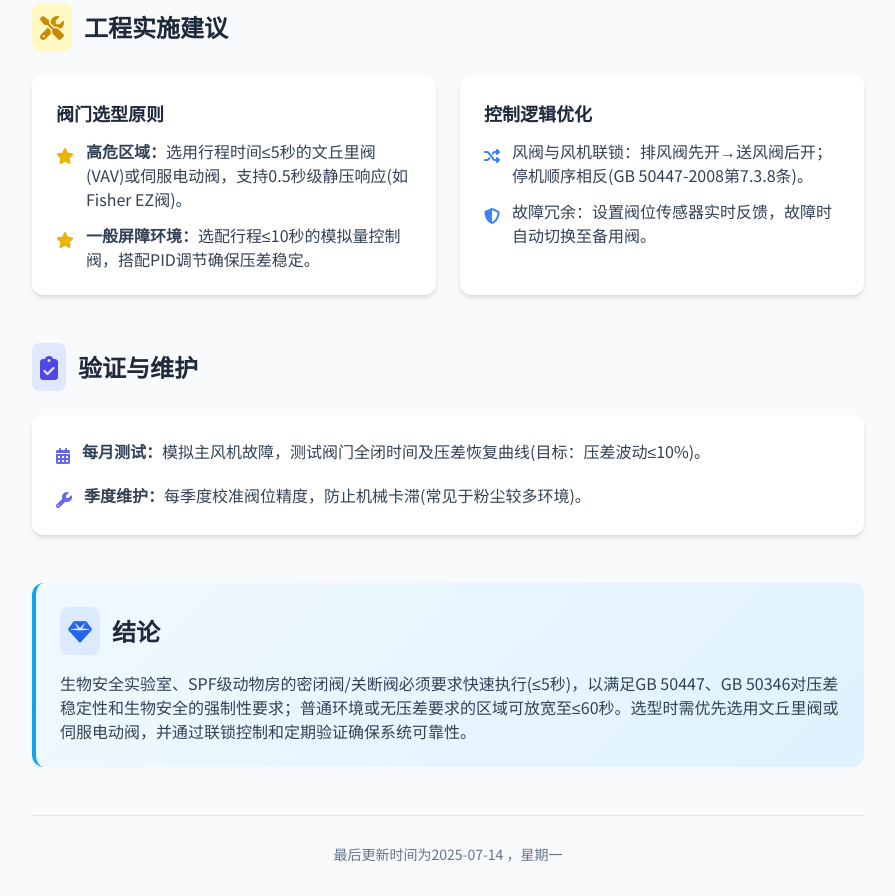
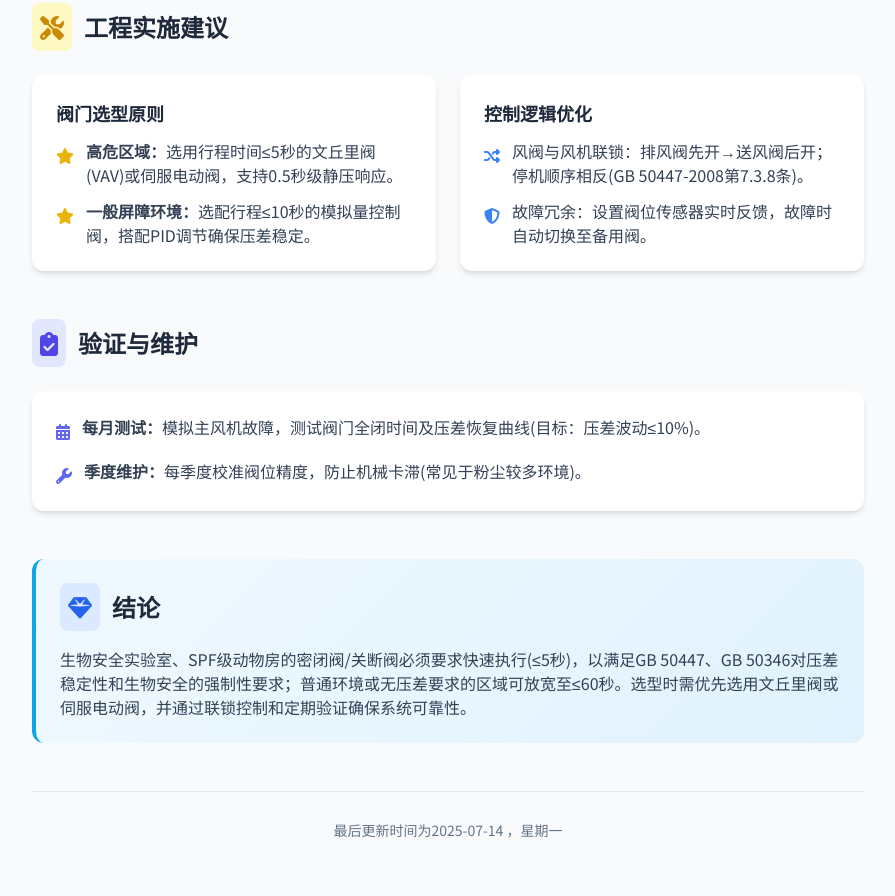
Before and after one commit to RaydongEAC/Automation-Topics, a plain HTML site: page index.html in a window 1280 px wide. Shown: the part 1389-2285 px from the top of the page, without its empty margins (192-1087 px from the left). After the commit the page ends 2261 px from the top, so only its background shows below. Drawn offline with nearby package versions, Linux system fonts and the light colour scheme.

Commit message:
Update index.html

```diff
--- a/index.html
+++ b/index.html
@@ -229,7 +229,7 @@
                                     <i class="fas fa-star"></i>
                                 </div>
                                 <div class="ml-3">
-                                    <p class="text-slate-700"><strong>高危区域：</strong>选用行程时间≤5秒的文丘里阀(VAV)或伺服电动阀，支持0.5秒级静压响应(如Fisher EZ阀)。</p>
+                                    <p class="text-slate-700"><strong>高危区域：</strong>选用行程时间≤5秒的文丘里阀(VAV)或伺服电动阀，支持0.5秒级静压响应。</p>
                                 </div>
                             </li>
                             <li class="flex items-start">
```
